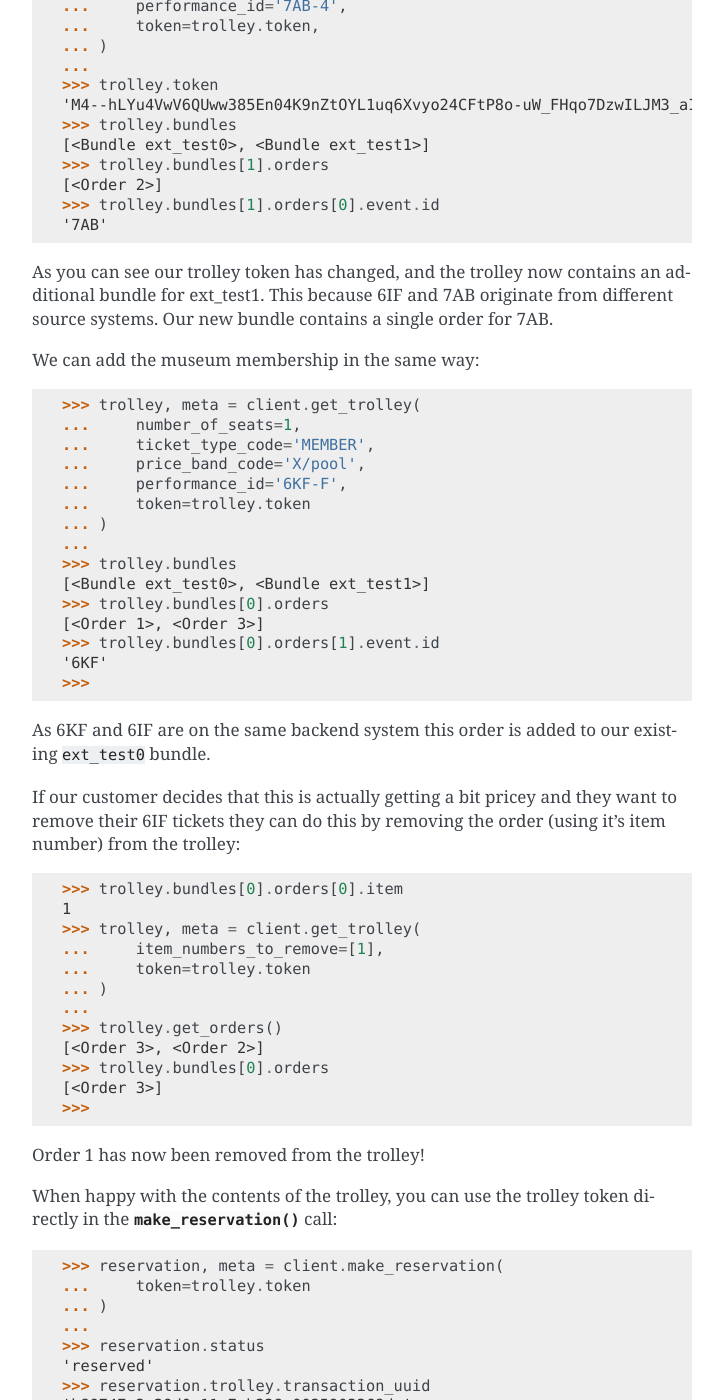
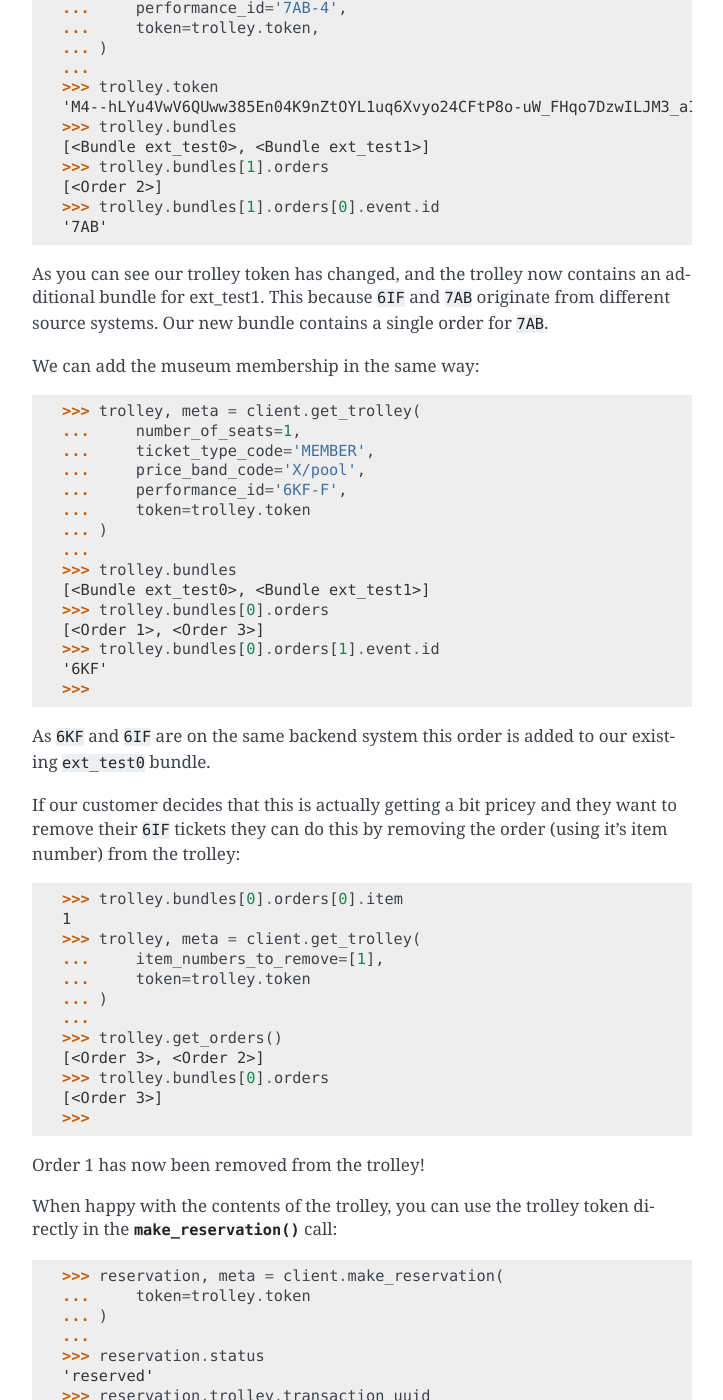
Before and after one commit to ingresso-group/pyticketswitch, a Sphinx documentation site: the page built from docs/users/advanced.rst, in a window 1280 px wide and 1400 px high, scrolled down 11996 px. Shown: the whole window, without its empty margins (388-1111 px from the left). Built offline with Sphinx 7.4.7, drawn with Linux system fonts in a browser that asks for light colours; some of the changed text lies outside the part shown.

Commit message:
fix typos

```diff
--- a/docs/users/advanced.rst
+++ b/docs/users/advanced.rst
@@ -19,8 +19,8 @@
 +=========+====================================+=====================================================================+
 | ``6IE`` | Matthew Bourne's Swan Lake test    | - seated                                                            |
 |         |                                    | - default discounts only                                            |
-|         |                                    | - reservations for tuesday performances                             |
-|         |                                    | - has restricted view seats on ticket 2 and 3 on thursdays          |
+|         |                                    | - reservations for Tuesday performances                             |
+|         |                                    | - has restricted view seats on ticket 2 and 3 on Thursdays          |
 +---------+------------------------------------+---------------------------------------------------------------------+
 | ``6IF`` | Matthew Bourne's Nutcracker TEST   | - seated                                                            |
 |         |                                    | - maximum of 3 mixed discounts                                      |
@@ -33,7 +33,7 @@
 |         |                                    | - has only single performance that must be selected                 |
 +---------+------------------------------------+---------------------------------------------------------------------+
 | ``6KS`` | 1-Day Ticket                       | - attraction                                                        |
-+---------+------------------------------------+ - not valid on mondays                                              |
++---------+------------------------------------+ - not valid on Mondays                                              |
 | ``6KT`` | 3-Day Hopper                       |                                                                     |
 +---------+------------------------------------+                                                                     |
 | ``6KU`` | Family Ticket                      |                                                                     |
@@ -68,7 +68,7 @@
 |         |                                    |                                                                     |
 +---------+------------------------------------+---------------------------------------------------------------------+
 | ``AG8`` | 1デーパスポート (One Day Passport) | - attraction                                                        |
-|         |                                    | - text in japanese (useful for testing unicode support)             |
+|         |                                    | - text in Japanese (useful for testing unicode support)             |
 +---------+------------------------------------+---------------------------------------------------------------------+
 | ``DBZ`` | Moulin Rouge (Dinner Show)         | - seated                                                            |
 |         |                                    | - priced in euros                                                   |
@@ -216,7 +216,7 @@
     6
     >>>
 
-you can specify both the page number and length as parameters to all calls::
+You can specify both the page number and length as parameters to all calls::
 
     >>> from pyticketswitch import Client
     >>> client = Client(user='demo', password='demopass')
@@ -527,7 +527,7 @@
 The API supports bundling where you can purchase multiple items from different
 sources as a single transaction.
 
-For example our customer wants to go to two shows in london, and buy a museum
+For example our customer wants to go to two shows in London, and buy a museum
 membership::
 
     >>> from pyticketswitch import Client
@@ -545,7 +545,7 @@
 tickets. This way we can build up a trolley with some stuff in it and pass it
 all into the reservation call in one go
 
-First lets create an initial trolley with some tickets to the 6IF event::
+First lets create an initial trolley with some tickets to the ``6IF`` event::
 
     >>> from pyticketswitch import Client
     >>> client = Client(user='demo', password='demopass')
@@ -593,8 +593,8 @@
     '7AB'
 
 As you can see our trolley token has changed, and the trolley now contains an
-additional bundle for ext_test1. This because 6IF and 7AB originate from
-different source systems. Our new bundle contains a single order for 7AB.
+additional bundle for ext_test1. This because ``6IF`` and ``7AB`` originate from
+different source systems. Our new bundle contains a single order for ``7AB``.
 
 We can add the museum membership in the same way::
 
@@ -614,11 +614,11 @@
     '6KF'
     >>>
 
-As 6KF and 6IF are on the same backend system this order is added to our
+As ``6KF`` and ``6IF`` are on the same backend system this order is added to our
 existing ``ext_test0`` bundle.
 
 If our customer decides that this is actually getting a bit pricey and they want
-to remove their 6IF tickets they can do this by removing the order (using it's
+to remove their ``6IF`` tickets they can do this by removing the order (using it's
 item number) from the
 trolley::
 
--- a/docs/users/install.rst
+++ b/docs/users/install.rst
@@ -51,8 +51,8 @@
 The last version of this wrapper that supported the old XML API was version
 1.13.0. To install this version specifically via pip::
 
-    $ pip install pyticketswitch==1.13.0
+    $ pip install pyticketswitch==1.13.1
 
 Or, download the tarball::
 
-    $ curl -OL https://github.com/ingresso-group/pyticketswitch/tarball/1.13.0
+    $ curl -OL https://github.com/ingresso-group/pyticketswitch/tarball/1.13.1
--- a/docs/users/intro.rst
+++ b/docs/users/intro.rst
@@ -46,7 +46,7 @@
 :ref:`See legacy installation instructions <legacy_install>`
 
 We do not intended to reintroduce support for this API and will eventually take
-it out of circualation, however there is no date set for this as of yet.
+it out of circulation, however there is no date set for this as of yet.
 
 
 Licence
--- a/docs/users/quickstart.rst
+++ b/docs/users/quickstart.rst
@@ -377,7 +377,7 @@
     >>> bundle.orders
     [<Order 1>]
 
-So what did we actually reserve? lets inspect the
+So what did we actually reserve? Lets inspect the
 :class:`Order <pyticketswitch.order.Order>`::
 
     >>> order = bundle.orders[0]
```
Also changed, not shown: other parts of docs/users/advanced.rst (+6 -6 lines), other parts of docs/users/quickstart.rst (+1 -1 lines).
